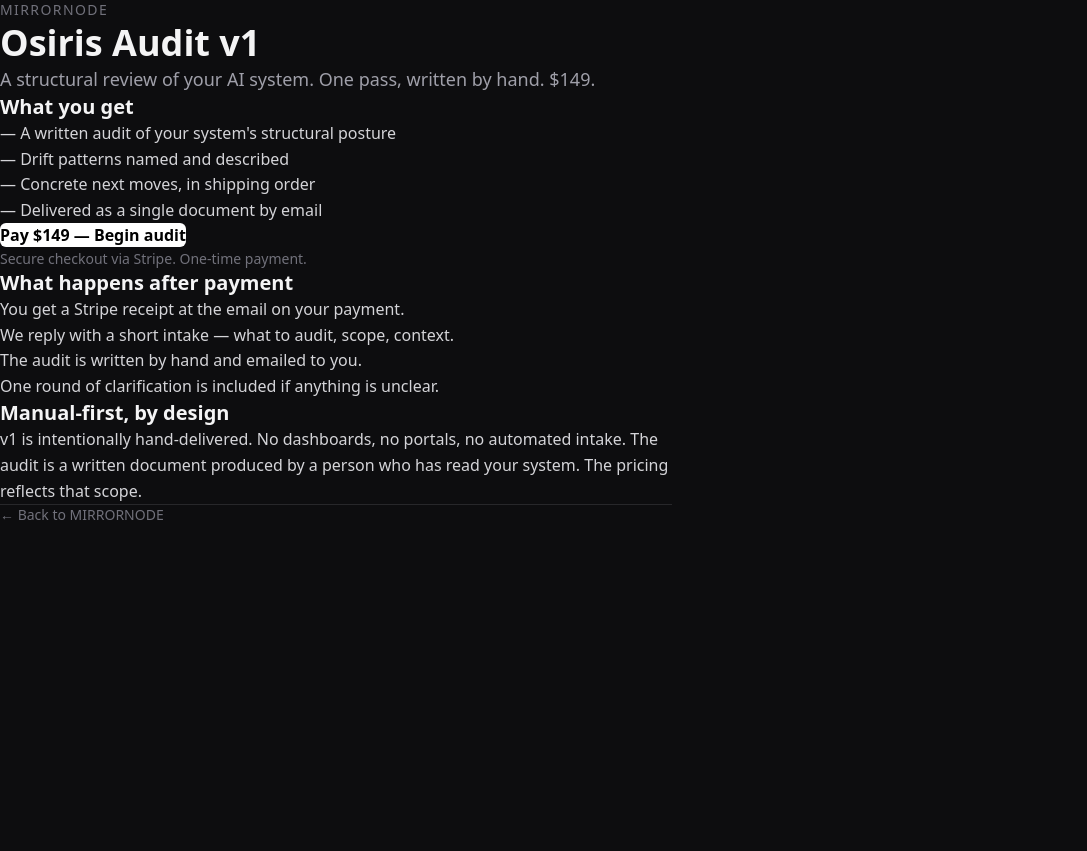
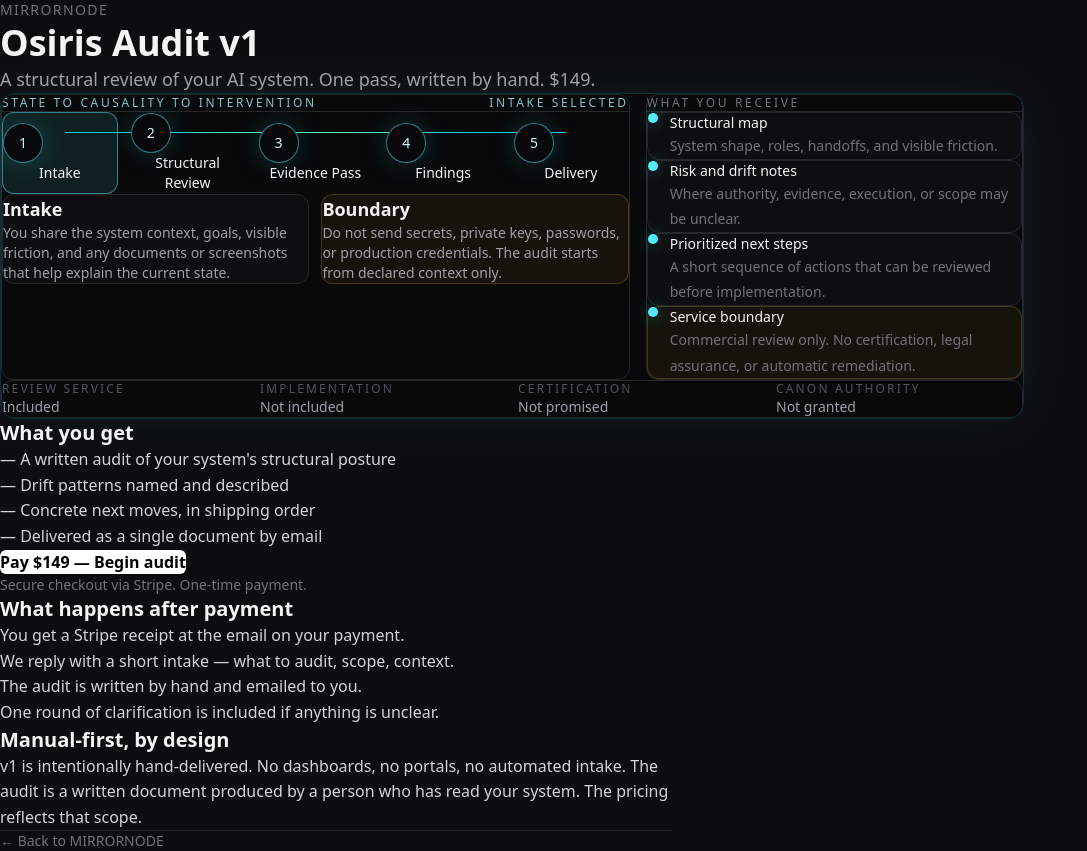
Before and after one commit to mirrornode/mirrornode-platform, a Next.js app: page /audit in a window 1280 px wide. Shown: the whole page, without its empty margins (0-1087 px from the left). Before the commit the page ends 800 px from the top, so only its background shows below. Built offline with nearby package versions, Linux system fonts and the light colour scheme.

Commit message:
feat(ui): add Osiris audit sequence to offer page

```diff
--- a/app/audit/page.tsx
+++ b/app/audit/page.tsx
@@ -1,5 +1,6 @@
 import Link from "next/link";
 import AuditCheckoutButton from "./AuditCheckoutButton";
+import OsirisAuditSequence from "../../components/osiris/OsirisAuditSequence";
 
 export const metadata = {
   title: "Osiris Audit v1 — MIRRORNODE",
@@ -9,8 +10,8 @@
 
 export default function AuditPage() {
   return (
-    <main className="mx-auto max-w-2xl px-6 py-16 text-zinc-100">
-      <header className="mb-12">
+    <main className="mx-auto max-w-5xl px-6 py-16 text-zinc-100">
+      <header className="mb-12 max-w-2xl">
         <p className="text-sm uppercase tracking-widest text-zinc-500">
           MIRRORNODE
         </p>
@@ -22,7 +23,9 @@
         </p>
       </header>
 
-      <section className="mb-12">
+      <OsirisAuditSequence />
+
+      <section className="mb-12 max-w-2xl">
         <h2 className="text-xl font-semibold">What you get</h2>
         <ul className="mt-4 space-y-2 text-zinc-300">
           <li>— A written audit of your system&apos;s structural posture</li>
@@ -32,14 +35,14 @@
         </ul>
       </section>
 
-      <section className="mb-12">
+      <section className="mb-12 max-w-2xl">
         <AuditCheckoutButton />
         <p className="mt-3 text-sm text-zinc-500">
           Secure checkout via Stripe. One-time payment.
         </p>
       </section>
 
-      <section className="mb-12">
+      <section className="mb-12 max-w-2xl">
         <h2 className="text-xl font-semibold">What happens after payment</h2>
         <ol className="mt-4 list-decimal space-y-3 pl-6 text-zinc-300">
           <li>You get a Stripe receipt at the email on your payment.</li>
@@ -49,7 +52,7 @@
         </ol>
       </section>
 
-      <section className="mb-12">
+      <section className="mb-12 max-w-2xl">
         <h2 className="text-xl font-semibold">Manual-first, by design</h2>
         <p className="mt-4 text-zinc-300">
           v1 is intentionally hand-delivered. No dashboards, no portals,
@@ -59,7 +62,7 @@
         </p>
       </section>
 
-      <footer className="mt-16 border-t border-zinc-800 pt-6 text-sm text-zinc-500">
+      <footer className="mt-16 max-w-2xl border-t border-zinc-800 pt-6 text-sm text-zinc-500">
         <Link href="/" className="hover:text-zinc-300">
           ← Back to MIRRORNODE
         </Link>
```
